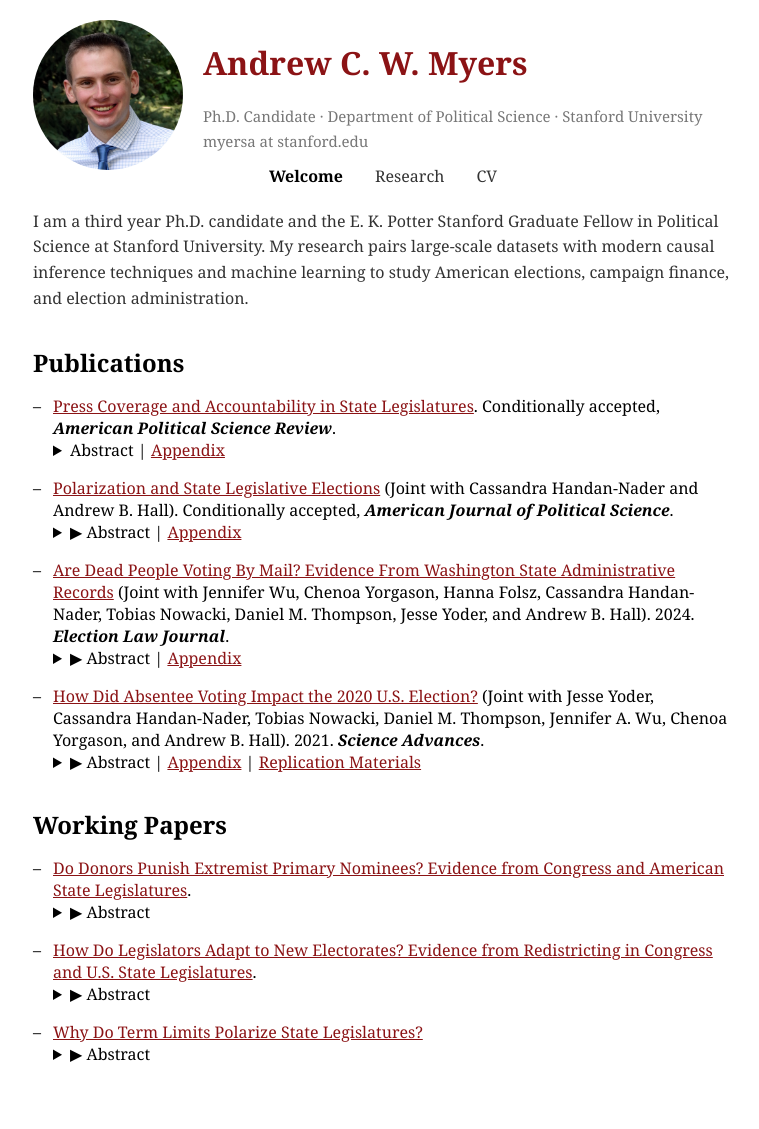
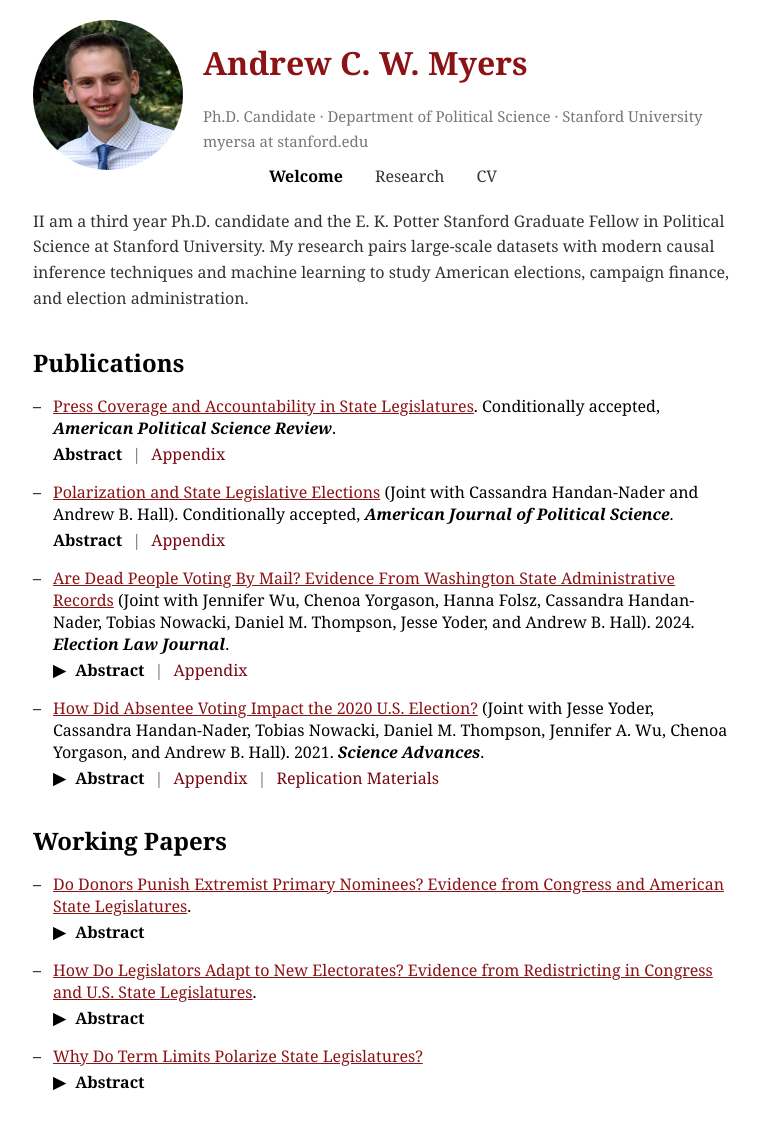
Before and after one commit to AndyMyersSkol/AndyMyersSkol.github.io, a Jekyll site: the page index.html, which Jekyll copies as it is, in a window 1280 px wide. Shown: the whole page, without its empty margins (257-1016 px from the left). Built offline with Jekyll 4.4.1, drawn with Linux system fonts in a browser that asks for light colours; before the commit the page ends 1101 px from its top, so only the background shows below that.

Commit message:
Update index.html

```diff
--- a/index.html
+++ b/index.html
@@ -42,7 +42,7 @@
     </nav>
 
     <div class="bio">
-        <p>I am a third year Ph.D. candidate and the E. K. Potter Stanford Graduate Fellow in Political Science at Stanford University. My research pairs large-scale datasets with modern causal inference techniques and machine learning to study American elections, campaign finance, and election administration. </p>
+        <p>II am a third year Ph.D. candidate and the E. K. Potter Stanford Graduate Fellow in Political Science at Stanford University. My research pairs large-scale datasets with modern causal inference techniques and machine learning to study American elections, campaign finance, and election administration. </p>
     </div>
 
 
@@ -55,7 +55,6 @@
             <a target="_blank" class="bib" href="/documents/Myers_congruence.pdf">Press Coverage and Accountability in State Legislatures</a>. Conditionally accepted, <i><b>American Political Science Review</b></i>.
             <details class="abstract-container">
                 <summary>
-
                     <span>Abstract</span>
                     <span class="separator">|</span>
                     <a href="/documents/Myers_congruence_appendix.pdf" target="_blank" class="replication-link">Appendix</a>
@@ -72,7 +71,6 @@
             <a target="_blank" class="bib" href="/documents/handan-nader_myers_hall_polarization.pdf">Polarization and State Legislative Elections</a> (Joint with Cassandra Handan-Nader and Andrew B. Hall). Conditionally accepted, <i><b>American Journal of Political Science</b></i>.
             <details class="abstract-container">
                 <summary>
-                    <span class="dropdown-arrow">&#9654;</span>
                     <span>Abstract</span>
                     <span class="separator">|</span>
                     <a href="/documents/handan-nader_myers_hall_polarization_appendix.pdf" target="_blank" class="replication-link">Appendix</a>
@@ -194,6 +192,93 @@
     left: 0;
 }
 
+/* Ensure "Abstract" and "Replication Archive" are on the same line */
+summary {
+    display: flex;
+    align-items: center;
+    gap: 10px; /* Space between Abstract and Replication Archive */
+    font-weight: bold;
+    font-size: 1em;
+    cursor: pointer;
+}
+/* Style for the dropdown arrow */
+.dropdown-arrow {
+    font-size: .8em;
+    transition: transform 0.2s ease-in-out;
+}
+/* Rotate the triangle when details are open */
+details[open] .dropdown-arrow {
+    transform: rotate(90deg); /* Rotates to ▼ when open */
+}
+/* Style for the vertical separator "|" */
+.separator {
+    color: #666;
+    font-weight: normal;
+}
+/* Style for the replication link */
+.replication-link {
+    font-size: 1em;
+    color: #770712;
+    text-decoration: none;
+    font-weight: normal;
+}
+.replication-link:hover {
+    text-decoration: underline;
+}
+/* Ensure the Abstract button and Replication Archive remain aligned */
+summary {
+    display: flex;
+    align-items: center;
+    gap: 10px; /* Space between Abstract and Replication Archive */
+    font-weight: bold;
+    font-size: 1em;
+    cursor: pointer;
+    margin-top: 10px; /* Adds space between the title and the Abstract button */
+}
+/* Style the abstract content with justified text and a light grey background */
+.abstract-text {
+    margin-top: 8px;
+    padding: 10px;
+    background-color: #F8F9FA; /* Light grey background */
+    text-align: justify; /* Justify text */
+    border-radius: 0px; /* No rounded corners */
+    width: 92%; /* Makes the dropdown slightly smaller than full width */
+    margin: 0 auto; /* Centers the dropdown */
+}
+/* Ensure the <details> container is full-width but does not indent the button */
+details {
+    display: block;
+    width: 100%; /* Keep the button aligned with the title */
+    margin-bottom: 5px;
+}
+/* Prevent the Abstract button from moving when opening the dropdown */
+details summary {
+    width: 100%;
+}
+
+summary {
+    margin-top: 4px; /* Reduce space between title and abstract button */
+    gap:
+}
+h2 {
+    margin-top: 10px;
+    margin-bottom: 5px;
+}
+
+/* Hide the default triangle on mobile devices */
+summary::-webkit-details-marker {
+    display: none;
+}
+summary::marker {
+    display: none;
+}
+
+.dropdown-arrow {
+    display: inline-block;
+    color: black; /* Ensure it's black */
+    font-size: 1em; /* Adjust size if necessary */
+    transition: transform 0.2s ease;
+}
 
 </style>
 <script src="script.js"></script>
```
